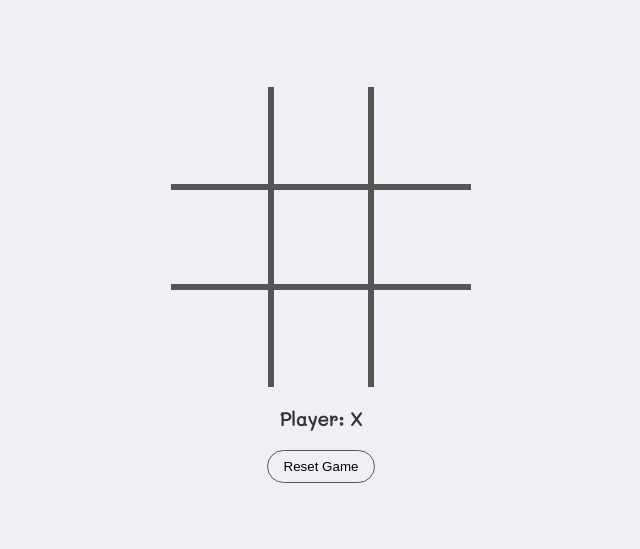
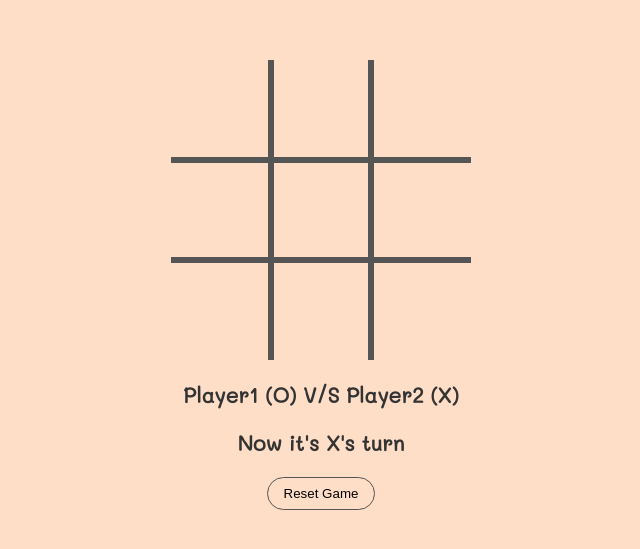
Before and after one commit to Snehomoy100/Tic-Tac-Toe-React-TypeScript, a React (Vite) app: page / in a window 1280 px wide. Shown: the part 123-672 px from the top of the page, without its empty margins (319-959 px from the left). Built offline with nearby package versions, Linux system fonts and the light colour scheme.

Commit message:
updated the ui

```diff
--- a/src/Game.scss
+++ b/src/Game.scss
@@ -1,6 +1,6 @@
 @import url("https://fonts.googleapis.com/css?family=Mali&display=swap");
 
-$color-bg: #d3cce3;
+$color-bg: #FF9347;
 $color-border: #555;
 $color-font: #333;
 
@@ -66,6 +66,8 @@ body {
 
 .info {
   text-align: center;
+  font-weight: bold;
+  font-size: 18px;
 
   button {
     padding: 8px 16px;
--- a/src/components/Game.tsx
+++ b/src/components/Game.tsx
@@ -21,9 +21,9 @@ const isWinner = (values: number[]) => {
     return false;
 };
 
-    const initialValues = Array(9).fill('');
-    const initialPlayer = 'O';
-    const initialWinner = '';
+const initialValues = Array(9).fill('');
+const initialPlayer = 'O';
+const initialWinner = '';
 
 const Game: React.FC = () => {
     const [ values, setValues ] = useState(initialValues);
@@ -74,7 +74,10 @@ const Game: React.FC = () => {
             </div>
             <div className="info">
                 <h3>
-                    Player: {player}
+                    Player1 (O) V/S Player2 (X)
+                </h3>
+                <h3>
+                    Now it's {player}'s turn
                     { winner && ` | Winner: ${winner}`}
                 </h3>
                 <button
```
